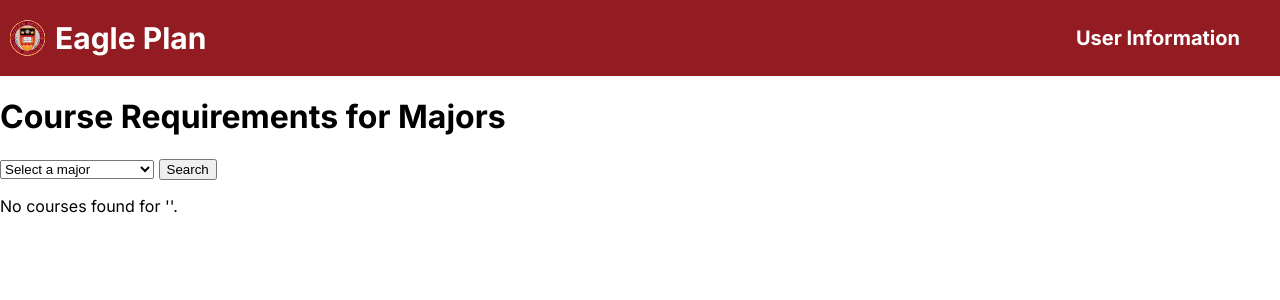
After one commit to CSCI3356-Spring2024/404-Degree-Not-Found, a Django app: page /reqs_list/ in a window 1280 px wide. The commit adds this page. Shown: the top 300 px of the page. Run offline with Django 5.2, Linux system fonts and the light colour scheme; some libraries are stand-ins or nearby versions.

Commit message:
made a new page for major requirements.  almost there, and will be complete once functionality for adding courses to plan is complete

```diff
--- /dev/null
+++ b/Plan/data.py
@@ -0,0 +1,5 @@
+MAJOR_COURSE_MAP = {
+    'Computer Science BA': ['CSCI1101', 'CSCI1102', 'CSCI2271', 'CSCI2272', 'CSCI2243', 'CSCI2244', 'CSCI3383', 'CSCI2', 'CSCI3', 'CSCI4', 'CSCI5'],
+    'Computer Science BS': ['CSCI1101', 'CSCI1102', 'CSCI2271', 'CSCI2272', 'CSCI2243', 'CSCI2244', 'CSCI3383', 'CSCI2260', 'CSCI2261', 'CSCI2262', 'CSCI2263', 'CSCI2264', 'CSCI2265', 'CSCI2266', 'CSCI2267', 'MATH1101', 'MATH2202', 'MATH2201', 'MATH3'],
+    'Economics': ['ECON1101', 'ECON1151', 'ECON2201', 'ECON2203', 'ECON2202', 'ECON2204', 'ECON2228', 'ECON2', 'ECON3', 'ECON4']
+}
--- a/Plan/urls.py
+++ b/Plan/urls.py
@@ -21,4 +21,5 @@ urlpatterns = [
     path("logout", views.logout_view),
     path("courses/<str:course_code>/", views.courseview, name = 'course_detail'),
     path('courselist/', views.course_list_view, name='course_list'),
+    path('reqs_list/', views.reqs_list_view, name='reqs_list'),
 ]
--- a/Plan/views.py
+++ b/Plan/views.py
@@ -10,6 +10,7 @@ from .api import fetch_course_data, fetch_courses
 from django.core.paginator import Paginator
 from django.db.models import Q
 from django.core.exceptions import ObjectDoesNotExist
+from .data import MAJOR_COURSE_MAP
 
 def signup_view(request):
     if request.method == 'POST':
@@ -171,6 +172,7 @@ def course_list_view(request):
     return render(request, 'course_list.html', {'courses': courses, 'course_code': course_code, "student": student, 'plans':plans, 'form': form})
 import logging
 logger = logging.getLogger(__name__)
+
 def save_course_in_semester(user_id, plan_number, semester_number, course_code, slotnumber):
     try:
         print(6)
@@ -199,6 +201,19 @@ def save_course_in_semester(user_id, plan_number, semester_number, course_code,
         # Handle the case where either Plan or Semester object does not exist
         return None
 
+def reqs_list_view(request):
+    major = request.GET.get('major', '')
+    courses_details = []
+
+    if major in MAJOR_COURSE_MAP:
+        course_codes = MAJOR_COURSE_MAP[major]
+        courses_details = [fetch_course_data(code) for code in course_codes if fetch_course_data(code)]
+
+    return render(request, 'reqs_list.html', {
+        'major': major,
+        'courses': courses_details,
+        'MAJOR_COURSE_MAP' : MAJOR_COURSE_MAP
+    })
 # def add_course_view(plan, course, semester_number):
 #     semester_field = f'semester_{semester_number}'
 #     semester = getattr(plan, semester_field)
--- /dev/null
+++ b/templates/reqs_list.html
@@ -0,0 +1,33 @@
+{% extends 'Header.html' %}
+
+{% load static %}
+{% block content %}
+<div class="body_container">
+    <h1>Course Requirements for Majors</h1>
+
+    <form method="get" action="">
+        <select name="major" class="search-container">
+            <option value="">Select a major</option>
+            {% for major in MAJOR_COURSE_MAP.keys %}
+            <option value="{{ major }}" {% if major == request.GET.major %}selected{% endif %}>{{ major }}</option>
+            {% endfor %}
+        </select>
+        <button type="submit">Search</button>
+    </form>
+
+    <div class="course-list">
+        {% if courses %}
+            {% for course in courses %}
+                <div class="course">
+                    <h2>{{ course.title }}</h2>
+                    <p><strong>Code:</strong> {{ course.course_code }}</p>
+                    <p><strong>Name:</strong> {{ course.name }}</p>
+                    <p>{{ course.description }}</p>
+                </div>
+            {% endfor %}
+        {% else %}
+            <p>No courses found for '{{ major }}'.</p>
+        {% endif %}
+    </div>
+</div>
+{% endblock %}
```
Also changed, not shown: static/futureplan.css (+8 -7 lines), templates/futureplan.html (+6 -5 lines), db.sqlite3.
